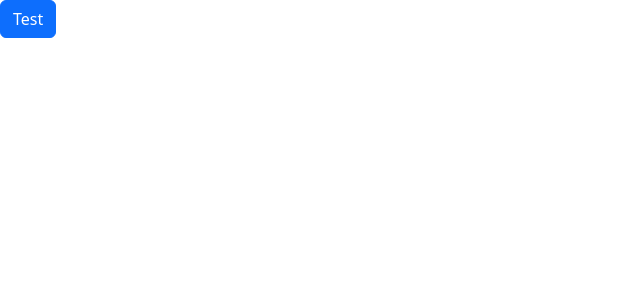
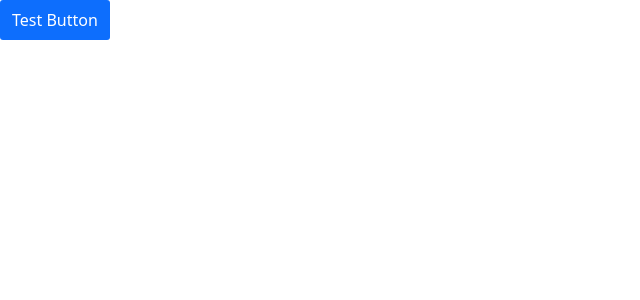
Before and after one commit to iranjith/react-playground, a React (Vite) app in the folder react-project/: page / in a window 1280 px wide. Shown: the top 300 px of the page, without its empty margins (0-640 px from the left). Built offline with nearby package versions, Linux system fonts and the light colour scheme.

Commit message:
feat: button component with styles

```diff
--- a/react-project/package.json
+++ b/react-project/package.json
@@ -9,9 +9,12 @@
     "preview": "vite preview"
   },
   "dependencies": {
+    "@types/styled-components": "^5.1.28",
     "bootstrap": "^5.2.3",
     "react": "^18.2.0",
-    "react-dom": "^18.2.0"
+    "react-dom": "^18.2.0",
+    "react-icons": "^4.7.1",
+    "styled-components": "^6.0.8"
   },
   "devDependencies": {
     "@types/react": "^18.0.27",
--- a/react-project/src/App.tsx
+++ b/react-project/src/App.tsx
@@ -1,18 +1,22 @@
 import { useState } from "react";
 import Message from "./Message";
 import Alert from "./components/Alert";
-import Button from "./components/Button";
-import ListGroup from "./components/ListGroup";
+import Button from "./components/Button/Button";
+import ListGroup from "./components/ListGroup/ListGroup";
 
 function App() {
   const [alertVisible, setAlertVisiblity] = useState(false);
 
   return (
     <div>
-      {alertVisible && <Alert onClose={()=>setAlertVisiblity(false) }>My Alert</Alert>}
+      {/* {alertVisible && <Alert onClose={()=>setAlertVisiblity(false) }>My Alert</Alert>}
       <Button color="primary" onClick={() => setAlertVisiblity(true)}>
         Test
-      </Button>
+      </Button> */}
+
+      <Button  color="primary" onClick={() => setAlertVisiblity(true)}>Test Button</Button>
+
+
     </div>
   );
 }
--- /dev/null
+++ b/react-project/src/components/Button/Button.module.css
@@ -0,0 +1,10 @@
+.btn{
+    padding: 8px 12px;
+    border-radius: 3px;
+    border: 0;
+}
+
+.btn-primary{
+    background-color: #0d6efd;
+    color: white;
+}
--- a/react-project/src/components/Button.tsx
+++ b/react-project/src/components/Button/Button.tsx
@@ -1,4 +1,4 @@
-import React from 'react'
+import styles from './Button.module.css'
 
 interface Props{
     color?:"primary" |"secondary" |"danger";
@@ -8,7 +8,7 @@ interface Props{
 
 function Button({children, onClick, color}:Props) {
   return (
-    <button className={"btn btn-"+color} onClick={onClick} >{children}</button>
+    <button className={[styles.btn, styles['btn-'+color]].join(" ")} onClick={onClick} >{children}</button>
   )
 }
 
--- a/react-project/src/components/ListGroup.tsx
+++ b/react-project/src/components/ListGroup/ListGroup.tsx
@@ -1,4 +1,6 @@
 import { useState } from "react";
+import './ListGroup.css';
+import styled from "styled-components";
 
 interface Props{
   items:string[];
```
Also changed, not shown: react-project/src/components/ListGroup/ListGroup.css (added), 1 other file (tests, documents, lock files or other folders).
